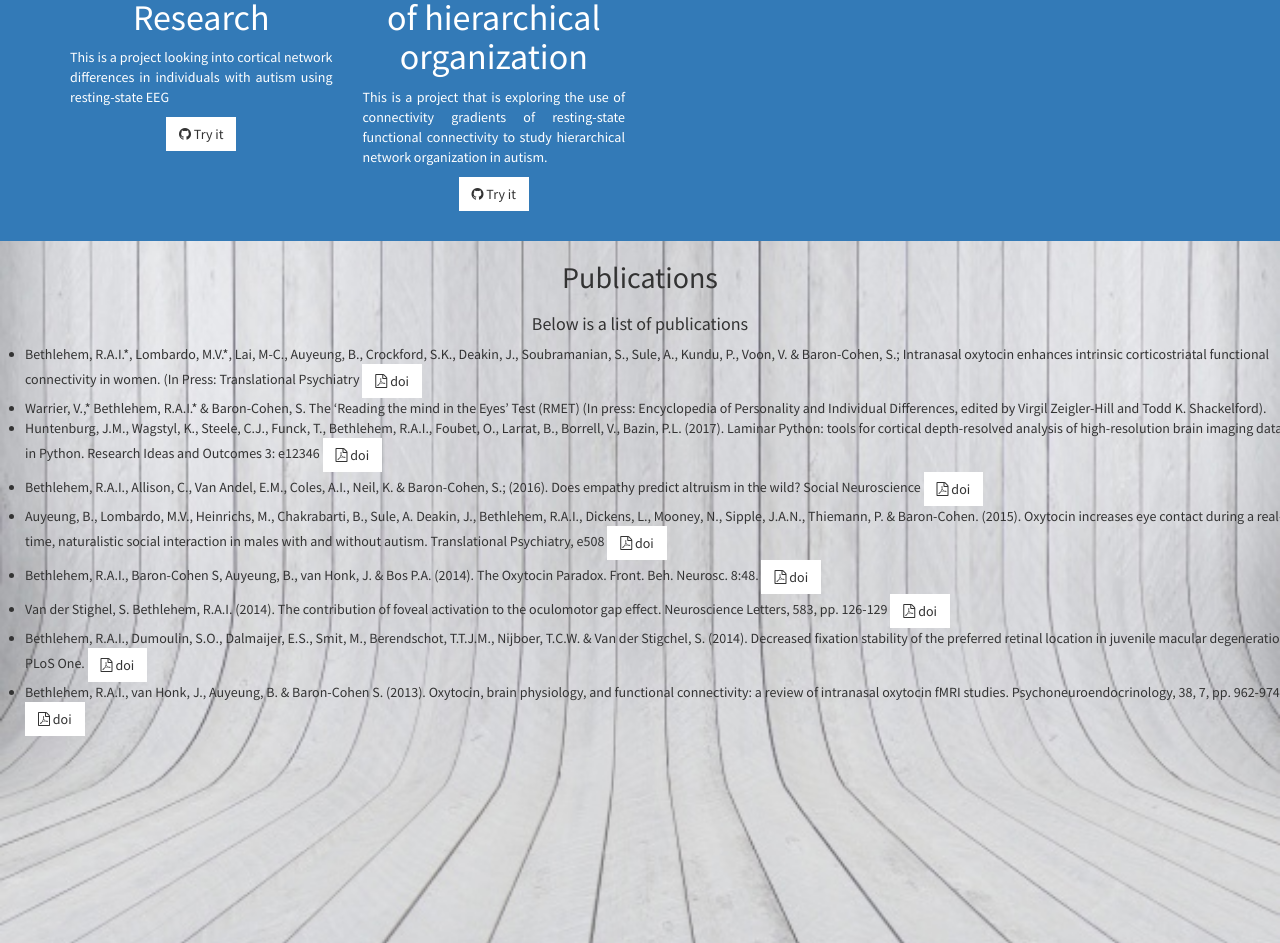
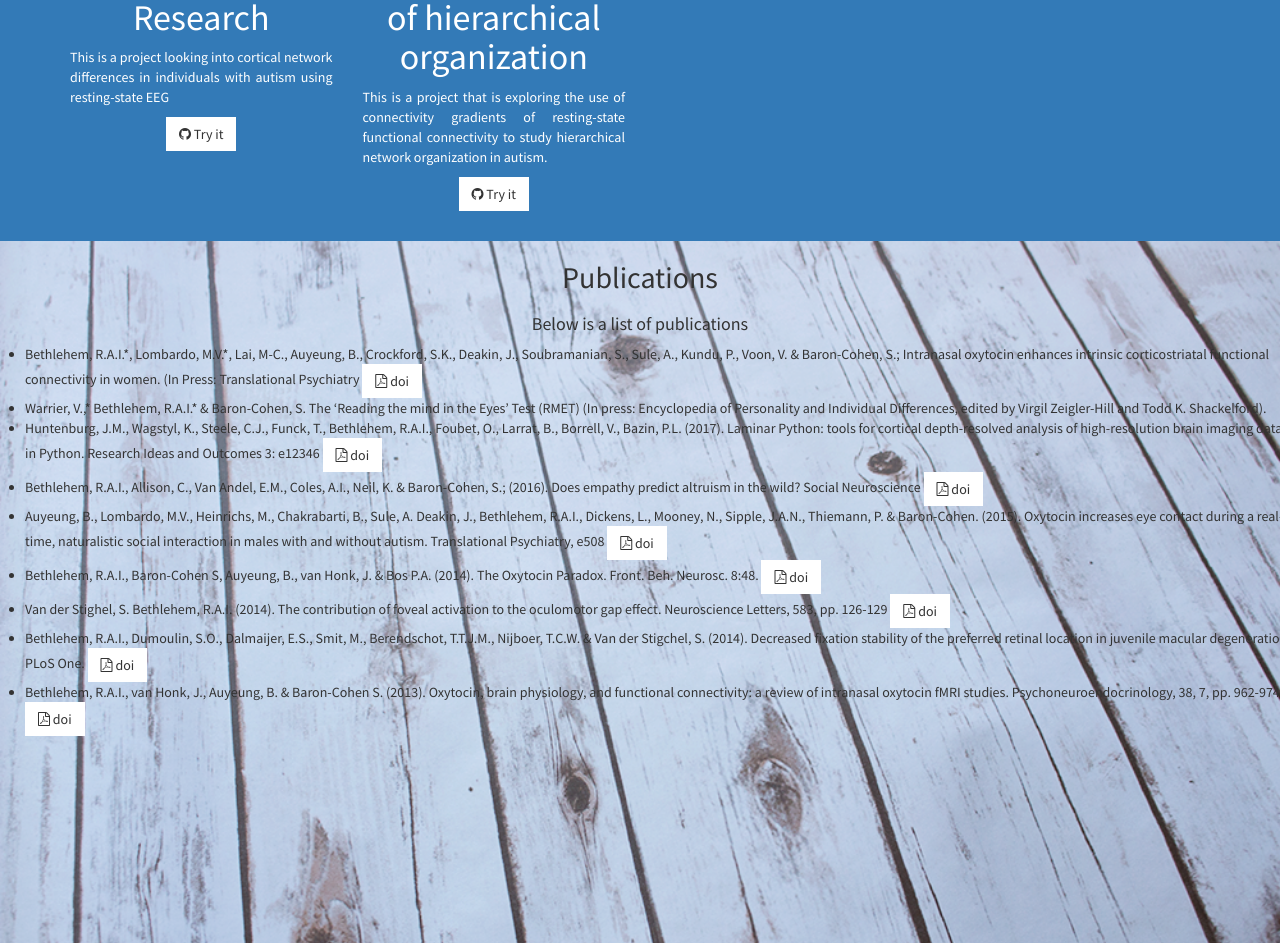
Before and after one commit to rb643/raibethlehem.github.io, a Jekyll site: the page built from index.html, in a window 1280 px wide. Shown: the part 1168-2111 px from the top of the page. Built offline with Jekyll 4.4.1, drawn with Linux system fonts in a browser that asks for light colours.

Commit message:
Update stylish-portfolio.css

```diff
--- a/css/stylish-portfolio.css
+++ b/css/stylish-portfolio.css
@@ -226,7 +226,7 @@ hr.small {
   width: 100%;
   height: 80%;
   padding-bottom: 200px;
-  background: url(../img/white-wood-texture-background-design_1022-75.jpg) no-repeat center center scroll;
+  background: url(../img/Backgrounds-Props.png) no-repeat center center scroll;
   -webkit-background-size: cover;
   -moz-background-size: cover;
   background-size: cover;
```
